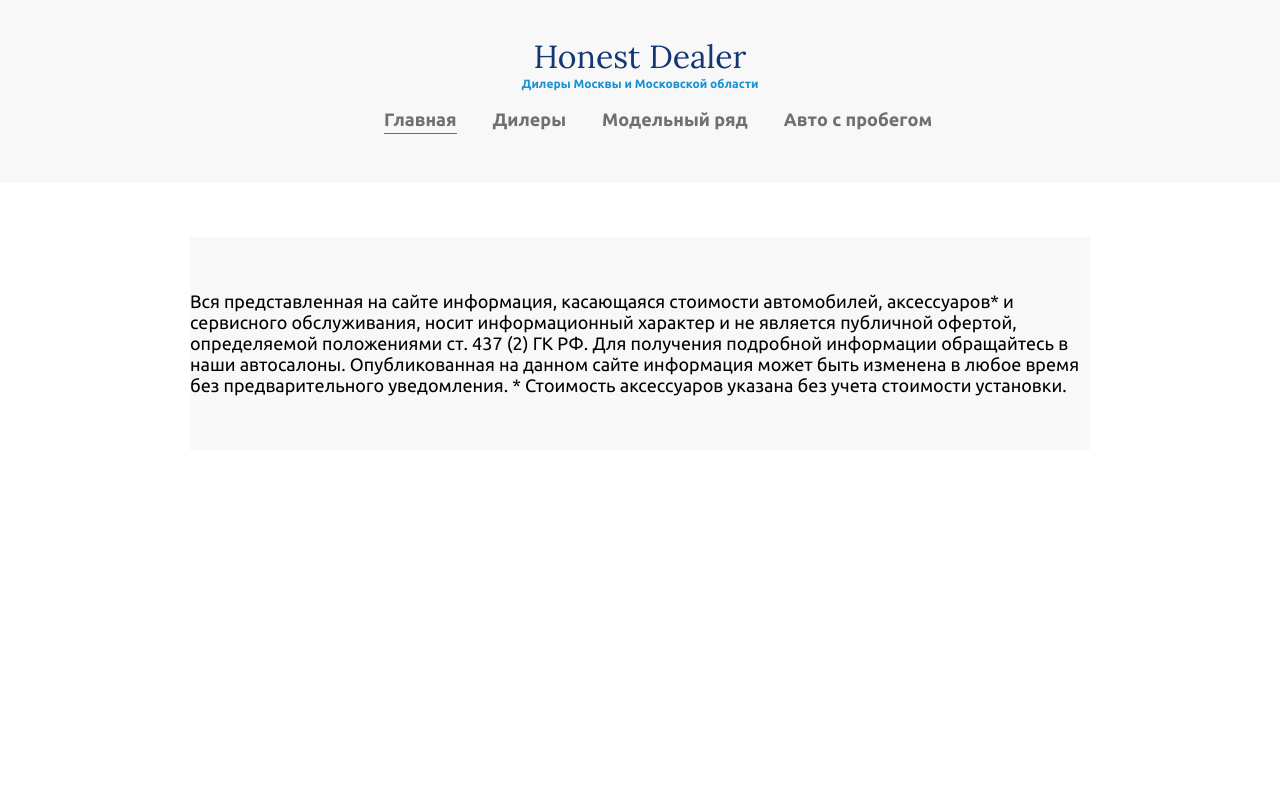
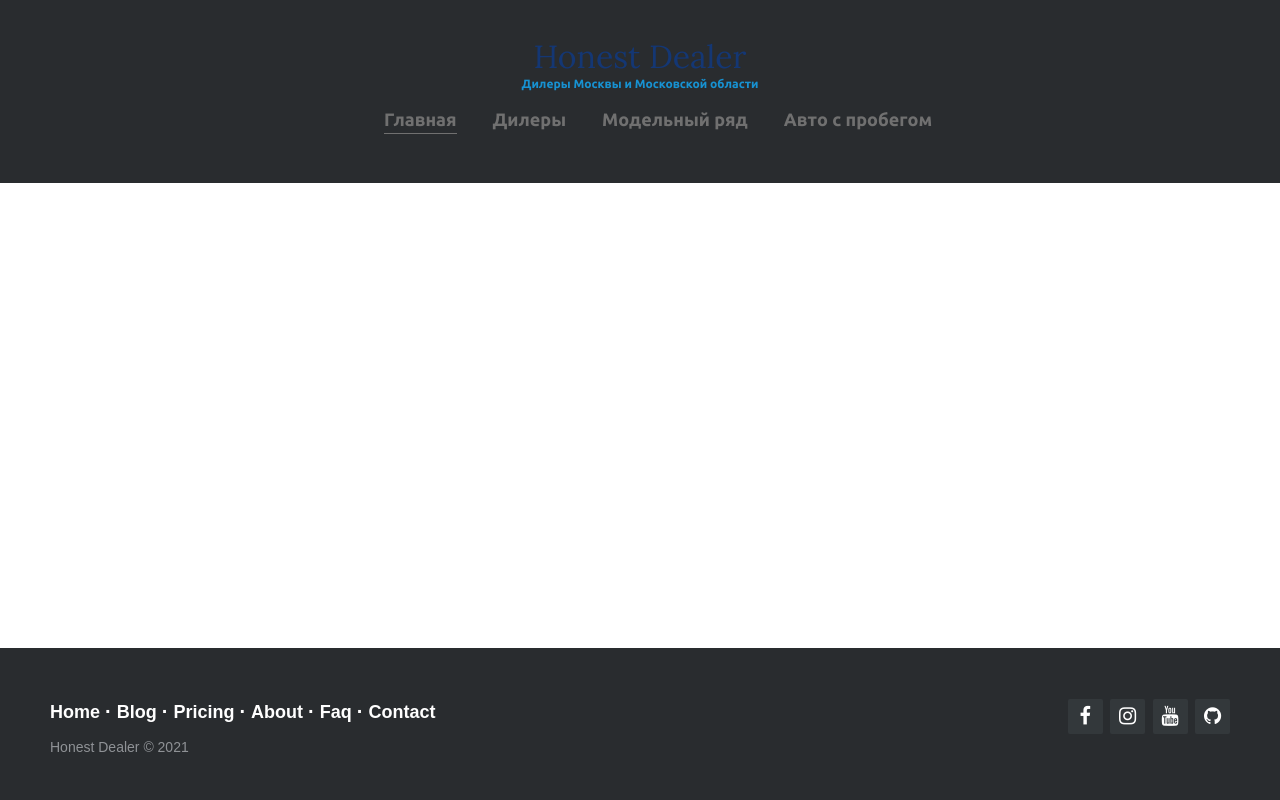
Before and after one commit to viktornikolaev1995/dealer, a Django app: page / in a window 1280 px wide. Run offline with Django 3.2, Linux system fonts and the light colour scheme; data that the repository does not hold is empty; some libraries are stand-ins or nearby versions.

Commit message:
Внесение изменений

```diff
--- a/dealer/dealers_and_dealer_centers/static/dealers_and_dealer_centers/css/main.css
+++ b/dealer/dealers_and_dealer_centers/static/dealers_and_dealer_centers/css/main.css
@@ -1,3 +1,5 @@
+@import url(https://fonts.googleapis.com/css?family=Lato);
+@import url(https://cdnjs.cloudflare.com/ajax/libs/font-awesome/4.6.3/css/font-awesome.css);
 /*
 	Fonts
 	-----
@@ -94,6 +96,9 @@ strong {
 
 /*Layout*/
 
+.page {
+    overflow: hidden;
+}
 .container {
 	width: 95%;
 	/*max-width: 900px;*/
@@ -104,14 +109,114 @@ strong {
 	display: flex;
 	flex-direction: column;
 	justify-content: space-between;
+	margin-bottom: 200px;
 }
 
 header {
-	background: #f8f8f8;
+	/*background: #f8f8f8;*/
+	background: #292c2f;
 	padding: 2em 0;
 	text-align: center;
 	margin-bottom: 3em;
 }
+
+/*Footer*/
+footer {
+    margin-top: 200px;
+}
+
+.footer-distributed {
+  position: fixed;
+  background-color: #292c2f;
+  box-shadow: 0 1px 1px 0 rgba(0, 0, 0, 0.12);
+  box-sizing: border-box;
+  width: 100%;
+  text-align: left;
+  font: normal 16px sans-serif;
+  margin-top: 500px;
+  padding: 45px 50px;
+  bottom: 0;
+}
+
+.footer-distributed .footer-left p {
+  color: #8f9296;
+  font-size: 14px;
+  margin: 0;
+}
+/* Footer links */
+
+.footer-distributed p.footer-links {
+  font-size: 18px;
+  font-weight: bold;
+  color: #ffffff;
+  margin: 0 0 10px;
+  padding: 0;
+  transition: ease .25s;
+}
+
+.footer-distributed p.footer-links a {
+  display: inline-block;
+  line-height: 1.8;
+  text-decoration: none;
+  color: inherit;
+  transition: ease .25s;
+}
+
+.footer-distributed .footer-links a:before {
+  content: "·";
+  font-size: 20px;
+  left: 0;
+  color: #fff;
+  display: inline-block;
+  padding-right: 5px;
+}
+
+.footer-distributed .footer-links .link-1:before {
+  content: none;
+}
+
+.footer-distributed .footer-right {
+  float: right;
+  margin-top: 6px;
+  max-width: 180px;
+}
+
+.footer-distributed .footer-right a {
+  display: inline-block;
+  width: 35px;
+  height: 35px;
+  background-color: #33383b;
+  border-radius: 2px;
+  font-size: 20px;
+  color: #ffffff;
+  text-align: center;
+  line-height: 35px;
+  margin-left: 3px;
+  transition:all .25s;
+}
+
+.footer-distributed .footer-right a:hover{transform:scale(1.1); -webkit-transform:scale(1.1);}
+
+.footer-distributed p.footer-links a:hover{text-decoration:underline;}
+
+/* Media Queries */
+
+@media (max-width: 600px) {
+  .footer-distributed {
+  margin-top: 500px;
+  }
+  .footer-distributed .footer-left, .footer-distributed .footer-right {
+    text-align: center;
+  }
+  .footer-distributed .footer-right {
+    float: none;
+    margin: 0 auto 20px;
+  }
+  .footer-distributed .footer-left p.footer-links {
+    line-height: 1.8;
+  }
+}
+
 
 @media (min-width: 737px) {
 	.container-flex {
@@ -121,6 +226,7 @@ header {
 	main {
 		width: 55%;
 	}
+
 
 	aside {
 		width: 20%;
@@ -255,12 +361,3 @@ nav a:focus {
 	margin-bottom: 1em;
 	padding: 0.25em;
 }
-
-footer {
-	background: #f8f8f8;
-    width: 900px;
-	/*max-width: 900px;*/
-	padding: 2em 0;
-	margin: 0 auto;
-
-}
--- a/dealer/dealers_and_dealer_centers/templates/dealers_and_dealer_centers/dealers_list.html
+++ b/dealer/dealers_and_dealer_centers/templates/dealers_and_dealer_centers/dealers_list.html
@@ -10,7 +10,9 @@
 <body>
 {% include 'dealers_and_dealer_centers/navbar.html' %}
 
+
 <div class="container container-flex">
+
     <aside>
         {% for dealer in dealers %}
         <p>{{dealer.name}}</p>
@@ -31,8 +33,6 @@
     </main>
     <aside></aside>
 </div>
-    <footer>
-        <p>Вся представленная на сайте информация, касающаяся стоимости автомобилей, аксессуаров* и сервисного обслуживания, носит информационный характер и не является публичной офертой, определяемой положениями ст. 437 (2) ГК РФ. Для получения подробной информации обращайтесь в наши автосалоны. Опубликованная на данном сайте информация может быть изменена в любое время без предварительного уведомления. * Стоимость аксессуаров указана без учета стоимости установки.</p>
-    </footer>
+{% include 'dealers_and_dealer_centers/footer.html' %}
 </body>
 </html>
--- /dev/null
+++ b/dealer/dealers_and_dealer_centers/templates/dealers_and_dealer_centers/footer.html
@@ -0,0 +1,19 @@
+<footer class="footer-distributed">
+    <div class="footer-right">
+      <a href="#"><i class="fa fa-facebook"></i></a>
+      <a href="#"><i class="fa fa-instagram"></i></a>
+      <a href="#"><i class="fa fa-youtube"></i></a>
+      <a href="#"><i class="fa fa-github"></i></a>
+    </div>
+    <div class="footer-left">
+      <p class="footer-links">
+        <a class="link-1" href="#">Home</a>
+        <a href="#">Blog</a>
+        <a href="#">Pricing</a>
+        <a href="#">About</a>
+        <a href="#">Faq</a>
+        <a href="#">Contact</a>
+      </p>
+      <p>Honest Dealer &copy; 2021</p>
+    </div>
+</footer>
```
Also changed, not shown: dealer/dealers_and_dealer_centers/static/dealers_and_dealer_centers/css/footer.css (added, +102 -0 lines).
